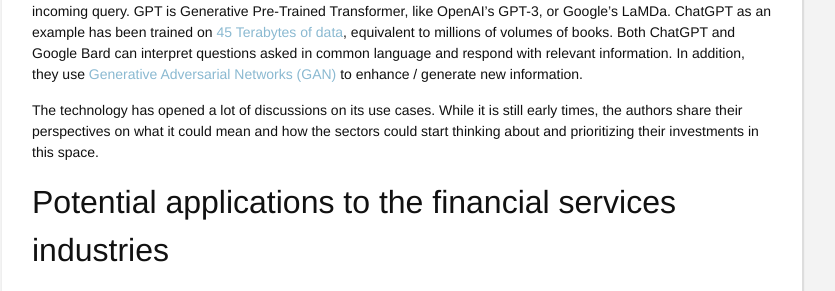
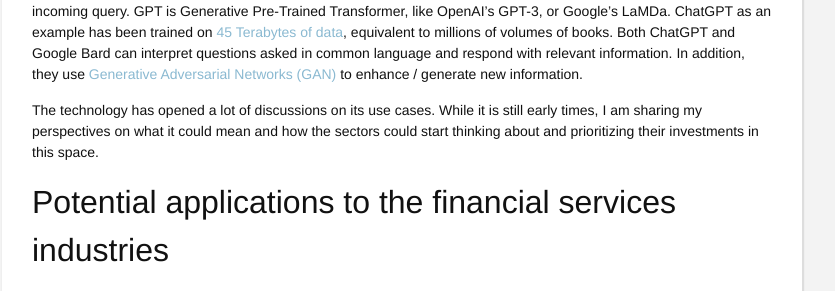
Before and after one commit to asinghal/asinghal.github.io, a Jekyll site: the page built from _posts/2023-02-26-applications-of-generative-ai-financial-sector.md, in a window 1280 px wide. Shown: the part 565-856 px from the top of the page, without its empty margins (238-1073 px from the left). Built offline with Jekyll 4.4.1, drawn with Linux system fonts in a browser that asks for light colours; comment, search, counter and statistics services are not loaded.

Commit message:
generative AI

```diff
--- a/_posts/2023-02-26-applications-of-generative-ai-financial-sector.md
+++ b/_posts/2023-02-26-applications-of-generative-ai-financial-sector.md
@@ -18,7 +18,7 @@ In simplest terms, Generative AI is a system with artificial intelligence that c
 
 In essence, AI is a set of algorithms that enable an analysis of a large amount of data and interpret and respond to an incoming query. GPT is Generative Pre-Trained Transformer, like OpenAI’s GPT-3, or Google’s LaMDa. ChatGPT as an example has been trained on [45 Terabytes of data](https://www.reddit.com/r/ChatGPT/comments/10rjcbi/chatgpt_was_trained_on_45tb_of_data_says_chatgpt/), equivalent to millions of volumes of books. Both ChatGPT and Google Bard can interpret questions asked in common language and respond with relevant information. In addition, they use [Generative Adversarial Networks (GAN)](https://en.wikipedia.org/wiki/Generative_adversarial_network) to enhance / generate new information.
 
-The technology has opened a lot of discussions on its use cases. While it is still early times, the authors share their perspectives on what it could mean and how the sectors could start thinking about and prioritizing their investments in this space.
+The technology has opened a lot of discussions on its use cases. While it is still early times, I am sharing my perspectives on what it could mean and how the sectors could start thinking about and prioritizing their investments in this space.
 
 
 
```
